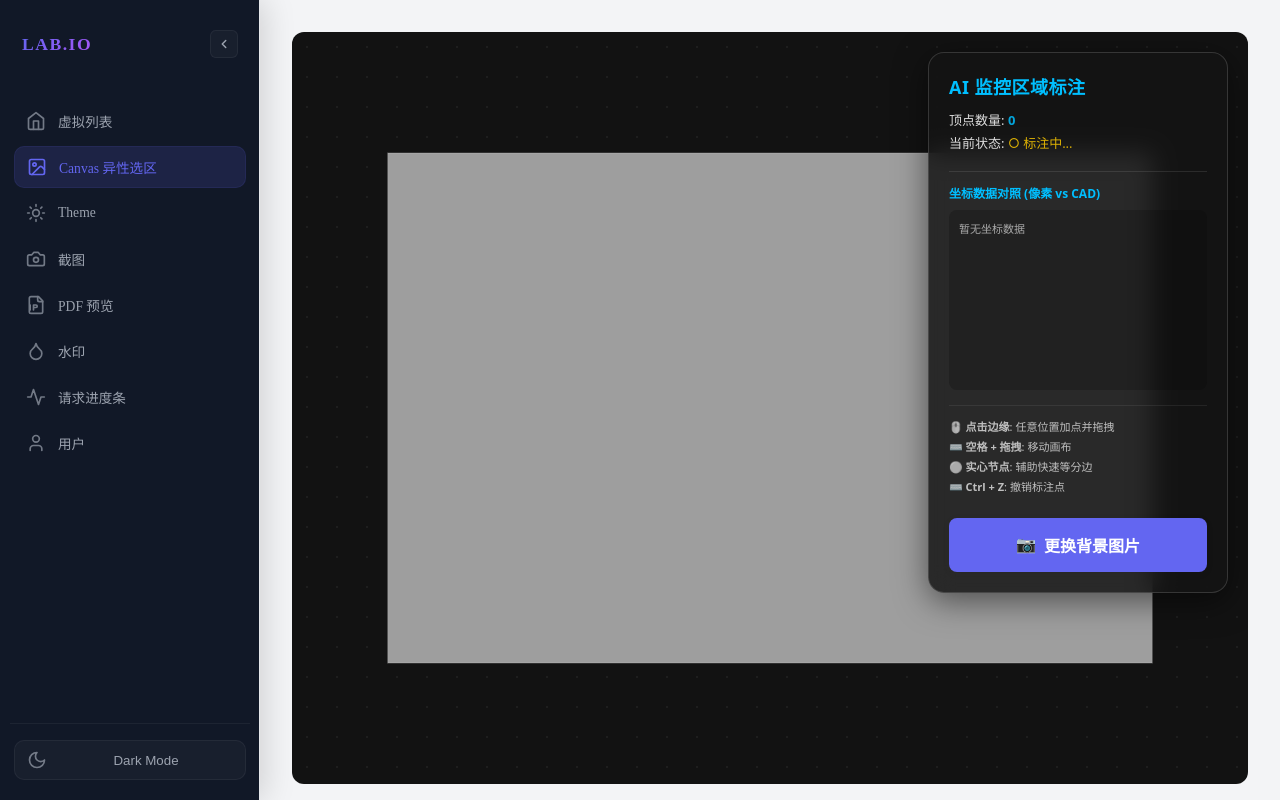
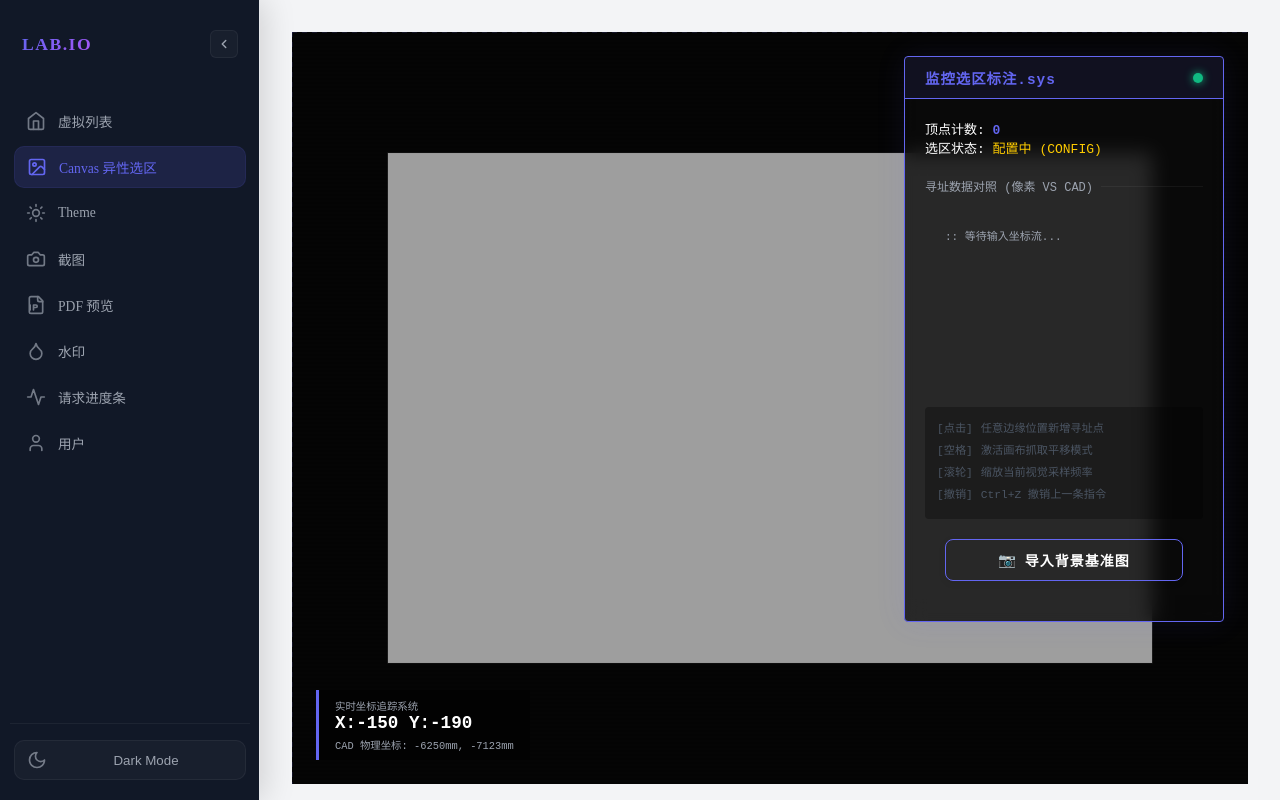
Before and after one commit to zhMoody/React_Example, a React (Vite) app: page /canvas in a window 1280 px wide. Built offline with nearby package versions, Linux system fonts and the light colour scheme.

Commit message:
refactor: Canvas 异性选区

```diff
--- a/src/baseLayout/Layout.css
+++ b/src/baseLayout/Layout.css
@@ -226,6 +226,6 @@
 }
 
 .content-inner {
-  max-width: 1200px;
-  margin: 0 auto;
+  width: 100%;
+  height: 100%;
 }
--- a/src/pages/Canvas/CanvasMonitor.css
+++ b/src/pages/Canvas/CanvasMonitor.css
@@ -2,16 +2,13 @@
   width: 100%;
   height: calc(100vh - 48px);
   overflow: hidden;
-  background-color: #121212;
-  /* 科技感点状网格背景 */
-  background-image: radial-gradient(
-    rgba(255, 255, 255, 0.05) 1px,
-    transparent 1px
-  );
-  background-size: 30px 30px;
+  background-color: #050505;
+  background-image:
+    linear-gradient(rgba(18, 16, 16, 0) 50%, rgba(0, 0, 0, 0.2) 50%),
+    radial-gradient(var(--border-color) 0.5px, transparent 0.5px);
+  background-size: 100% 4px, 40px 40px;
   position: relative;
   display: flex;
-  border-radius: 12px;
 }
 
 .monitor-canvas {
@@ -20,98 +17,157 @@
   height: 100%;
 }
 
+/* 浮动终端面板 */
 .floating-panel {
   position: absolute;
-  top: 20px;
-  right: 20px;
-  width: 300px;
+  top: 24px;
+  right: 24px;
+  width: 320px;
+  background: rgba(10, 10, 10, 0.8);
+  border: 1px solid var(--primary-color);
+  border-radius: 4px; /* 硬核直角圆角 */
+  padding: 0;
+  backdrop-filter: blur(10px);
+  box-shadow: 0 0 30px rgba(99, 102, 241, 0.1);
   color: #fff;
-  pointer-events: auto; /* 允许交互，用于滚动列表 */
-  background: rgba(20, 20, 20, 0.85);
-  padding: 20px;
-  border-radius: 16px;
-  font-family:
-    system-ui,
-    -apple-system,
-    sans-serif;
-  backdrop-filter: blur(12px);
-  border: 1px solid rgba(255, 255, 255, 0.15);
-  box-shadow: 0 8px 32px rgba(0, 0, 0, 0.5);
-  max-height: calc(100% - 40px);
-  overflow-y: auto;
-  z-index: 10;
+  z-index: 100;
+  font-family: monospace;
 }
 
-/* 隐藏外层面板滚动条 */
-.floating-panel::-webkit-scrollbar {
-  width: 0;
+.panel-inner {
+  padding: 20px;
+}
+
+.panel-header {
+  background: rgba(99, 102, 241, 0.1);
+  padding: 10px 20px;
+  border-bottom: 1px solid var(--primary-color);
+  display: flex;
+  justify-content: space-between;
+  align-items: center;
 }
 
 .panel-title {
-  font-size: 18px;
-  margin-bottom: 10px;
-  font-weight: 700;
-  color: #00bfff;
-  letter-spacing: 0.5px;
+  font-size: 0.9rem;
+  font-weight: 900;
+  color: var(--primary-color);
+  letter-spacing: 1px;
+  margin: 0;
 }
 
-.status-info {
-  font-size: 13px;
-  opacity: 0.85;
-  line-height: 1.8;
+.status-indicator {
+  width: 10px;
+  height: 10px;
+  border-radius: 50%;
+  background: #10b981;
+  box-shadow: 0 0 8px #10b981;
 }
 
 .data-section {
-  margin-top: 15px;
-  font-size: 12px;
-  border-top: 1px solid rgba(255, 255, 255, 0.1);
-  padding-top: 12px;
+  margin-top: 20px;
 }
 
 .section-title {
-  font-weight: 600;
-  margin-bottom: 8px;
-  color: #00bfff;
+  font-size: 0.75rem;
+  color: var(--text-muted);
+  text-transform: uppercase;
+  margin-bottom: 12px;
+  display: flex;
+  align-items: center;
+  gap: 8px;
 }
 
-.coordinate-list-container {
-  border-radius: 8px;
-  overflow: hidden;
-  background: rgba(0, 0, 0, 0.2);
+.section-title::after {
+  content: "";
+  height: 1px;
+  flex: 1;
+  background: rgba(255, 255, 255, 0.05);
 }
 
+/* 坐标列表项打磨 */
 .coordinate-item {
-  padding: 10px;
-  border-bottom: 1px solid rgba(255, 255, 255, 0.05);
+  padding: 12px;
+  border-bottom: 1px solid rgba(255, 255, 255, 0.03);
+  background: rgba(255, 255, 255, 0.02);
+  margin-bottom: 4px;
+  font-size: 0.8rem;
 }
 
 .coord-label {
-  color: #aaa;
+  color: var(--primary-color);
+  font-weight: bold;
+  font-size: 0.7rem;
+  margin-bottom: 4px;
+}
+
+.coord-row {
+  display: flex;
+  justify-content: space-between;
   margin-bottom: 2px;
 }
 
-.coord-cad {
-  color: #00ff88;
-  font-weight: 500;
+.coord-val {
+  color: #10b981;
 }
 
+.coord-cad {
+  color: #ef4444;
+  font-style: italic;
+}
+
+/* 操作指南 */
 .guide-section {
-  margin-top: 15px;
-  font-size: 11px;
-  opacity: 0.7;
-  border-top: 1px solid rgba(255, 255, 255, 0.1);
-  padding-top: 12px;
+  margin-top: 20px;
+  background: rgba(0, 0, 0, 0.3);
+  padding: 12px;
+  border-radius: 4px;
 }
 
 .guide-item {
-  margin-bottom: 4px;
+  font-size: 0.7rem;
+  color: var(--text-subtle);
+  margin-bottom: 6px;
+  display: flex;
+  gap: 8px;
 }
 
-.upload-btn:hover {
-  background: rgba(0, 191, 255, 0.3) !important;
-  transform: translateY(-1px);
+/* HUD 实时坐标显示 */
+.hud-coords {
+  position: absolute;
+  bottom: 24px;
+  left: 24px;
+  background: rgba(0, 0, 0, 0.6);
+  border-left: 3px solid var(--primary-color);
+  padding: 8px 16px;
+  font-family: monospace;
+  pointer-events: none;
 }
 
-.upload-btn:active {
-  transform: translateY(0);
+.hud-label {
+  font-size: 0.65rem;
+  color: var(--text-muted);
+  display: block;
 }
+
+.hud-value {
+  font-size: 1.1rem;
+  color: #fff;
+  font-weight: bold;
+}
+
+/* 按钮打磨 */
+.lab-upload-btn {
+  margin: 20px;
+  width: calc(100% - 40px);
+  font-family: monospace;
+  font-weight: 700;
+  letter-spacing: 1px;
+  border: 1px solid var(--primary-color) !important;
+  background: transparent !important;
+}
+
+.lab-upload-btn:hover {
+  background: var(--primary-color) !important;
+  color: #fff !important;
+  box-shadow: 0 0 15px var(--primary-color);
+}
--- a/src/pages/Canvas/CanvasMonitor.tsx
+++ b/src/pages/Canvas/CanvasMonitor.tsx
@@ -6,12 +6,11 @@ import Button, {
   ButtonVariant,
 } from "../../components/common/Button";
 
-// CAD physical size (mm)
 const CAD_WIDTH = 50000;
 const CAD_HEIGHT = 30000;
 
 interface Point {
-  x: number; // 图像像素坐标 (px)
+  x: number;
   y: number;
 }
 
@@ -25,17 +24,18 @@ export const CanvasMonitor: React.FC = () => {
   const fileInputRef = useRef<HTMLInputElement>(null);
   const [img, setImg] = useState<HTMLImageElement | null>(null);
 
-  // 视图矩阵状态
   const [scale, setScale] = useState(1);
   const [offset, setOffset] = useState({ x: 0, y: 0 });
   const [isPanning, setIsPanning] = useState(false);
   const [lastMousePos, setLastMousePos] = useState({ x: 0, y: 0 });
   const [isSpacePressed, setIsSpacePressed] = useState(false);
+  const [mousePos, setMousePos] = useState({ x: 0, y: 0 });
 
-  // 标注数据
   const [points, setPoints] = useState<Point[]>([]);
   const [selectedIndex, setSelectedIndex] = useState<number | null>(null);
   const [draggedIndex, setDraggedIndex] = useState<number | null>(null);
+
+  const [scanAlpha, setScanAlpha] = useState(0.15);
 
   const ratio = useMemo(() => {
     if (!img) return { x: 1, y: 1 };
@@ -75,11 +75,7 @@ export const CanvasMonitor: React.FC = () => {
       canvas.width = rect.width;
       canvas.height = rect.height;
 
-      const initialScale =
-        Math.min(
-          canvas.width / currentImg.width,
-          canvas.height / currentImg.height,
-        ) * 0.8;
+      const initialScale = Math.min(canvas.width / currentImg.width, canvas.height / currentImg.height) * 0.8;
       setScale(initialScale);
       setOffset({
         x: (canvas.width - currentImg.width * initialScale) / 2,
@@ -96,11 +92,19 @@ export const CanvasMonitor: React.FC = () => {
       resetView(image);
     };
 
-    const handleResize = () => {
-      if (img) resetView(img);
-    };
+    const handleResize = () => { if (img) resetView(img); };
     window.addEventListener("resize", handleResize);
     return () => window.removeEventListener("resize", handleResize);
+  }, []);
+
+  useEffect(() => {
+    let frameId: number;
+    const animate = (time: number) => {
+      setScanAlpha(0.15 + Math.sin(time / 500) * 0.05);
+      frameId = requestAnimationFrame(animate);
+    };
+    frameId = requestAnimationFrame(animate);
+    return () => cancelAnimationFrame(frameId);
   }, []);
 
   useEffect(() => {
@@ -112,7 +116,6 @@ export const CanvasMonitor: React.FC = () => {
       if ((e.ctrlKey || e.metaKey) && e.key === "z") {
         setPoints((prev) => prev.slice(0, -1));
         setSelectedIndex(null);
-        setDraggedIndex(null);
       }
     };
     const handleKeyUp = (e: KeyboardEvent) => {
@@ -130,10 +133,7 @@ export const CanvasMonitor: React.FC = () => {
     const canvas = canvasRef.current;
     if (!canvas) return { x: 0, y: 0 };
     const rect = canvas.getBoundingClientRect();
-    return {
-      x: e.clientX - rect.left,
-      y: e.clientY - rect.top,
-    };
+    return { x: e.clientX - rect.left, y: e.clientY - rect.top };
   };
 
   const toImageSpace = (cX: number, cY: number) => ({
@@ -146,15 +146,11 @@ export const CanvasMonitor: React.FC = () => {
     y: iY * scale + offset.y,
   });
 
-  const getDistance = (p1: Point, p2: Point) =>
-    Math.sqrt(Math.pow(p1.x - p2.x, 2) + Math.pow(p1.y - p2.y, 2));
+  const getDistance = (p1: Point, p2: Point) => Math.sqrt(Math.pow(p1.x - p2.x, 2) + Math.pow(p1.y - p2.y, 2));
 
   const clampPoint = (p: Point): Point => {
     if (!img) return p;
-    return {
-      x: Math.max(0, Math.min(img.width, p.x)),
-      y: Math.max(0, Math.min(img.height, p.y)),
-    };
+    return { x: Math.max(0, Math.min(img.width, p.x)), y: Math.max(0, Math.min(img.height, p.y)) };
   };
 
   const getClosestPointOnSegment = (p: Point, v: Point, w: Point) => {
@@ -191,10 +187,7 @@ export const CanvasMonitor: React.FC = () => {
     const zoomFactor = e.deltaY > 0 ? 0.9 : 1.1;
     const newScale = Math.max(0.1, Math.min(20, scale * zoomFactor));
     const { x: lX, y: lY } = toImageSpace(cX, cY);
-    setOffset({
-      x: cX - lX * newScale,
-      y: cY - lY * newScale,
-    });
+    setOffset({ x: cX - lX * newScale, y: cY - lY * newScale });
     setScale(newScale);
   };
 
@@ -264,11 +257,13 @@ export const CanvasMonitor: React.FC = () => {
       setDraggedIndex(newIndex);
     } else {
       setSelectedIndex(null);
-      setDraggedIndex(null);
     }
   };
 
   const handleMouseMove = (e: React.MouseEvent) => {
+    const { x: cX, y: cY } = getCanvasMousePos(e);
+    setMousePos({ x: cX, y: cY });
+
     if (isPanning) {
       const dx = e.clientX - lastMousePos.x;
       const dy = e.clientY - lastMousePos.y;
@@ -277,7 +272,6 @@ export const CanvasMonitor: React.FC = () => {
       return;
     }
     if (draggedIndex !== null) {
-      const { x: cX, y: cY } = getCanvasMousePos(e);
       const lP = clampPoint(toImageSpace(cX, cY));
       setPoints((prev) => {
         const next = [...prev];
@@ -298,25 +292,34 @@ export const CanvasMonitor: React.FC = () => {
     if (!ctx || !img || !canvas) return;
 
     ctx.clearRect(0, 0, canvas.width, canvas.height);
+
+    ctx.beginPath();
+    ctx.setLineDash([5, 5]);
+    ctx.strokeStyle = "rgba(99, 102, 241, 0.3)";
+    ctx.moveTo(0, mousePos.y); ctx.lineTo(canvas.width, mousePos.y);
+    ctx.moveTo(mousePos.x, 0); ctx.lineTo(mousePos.x, canvas.height);
+    ctx.stroke();
+    ctx.setLineDash([]);
+
     ctx.save();
     ctx.translate(offset.x, offset.y);
     ctx.scale(scale, scale);
 
     ctx.drawImage(img, 0, 0);
-    ctx.strokeStyle = "rgba(255, 255, 255, 0.3)";
+    ctx.strokeStyle = "rgba(255, 255, 255, 0.1)";
     ctx.lineWidth = 1 / scale;
     ctx.strokeRect(0, 0, img.width, img.height);
 
     if (points.length > 0) {
       ctx.beginPath();
       ctx.moveTo(points[0].x, points[0].y);
-      for (let i = 1; i < points.length; i++)
-        ctx.lineTo(points[i].x, points[i].y);
+      for (let i = 1; i < points.length; i++) ctx.lineTo(points[i].x, points[i].y);
+
       if (points.length >= 3) {
         ctx.closePath();
-        ctx.fillStyle = "rgba(0, 191, 255, 0.15)";
+        ctx.fillStyle = `rgba(99, 102, 241, ${scanAlpha})`;
         ctx.fill();
-        ctx.strokeStyle = "#00bfff";
+        ctx.strokeStyle = "var(--primary-color)";
       } else {
         ctx.strokeStyle = "#ffcc00";
       }
@@ -327,15 +330,16 @@ export const CanvasMonitor: React.FC = () => {
       points.forEach((p, i) => {
         ctx.beginPath();
         ctx.arc(p.x, p.y, 6 / scale, 0, Math.PI * 2);
-        ctx.fillStyle = selectedIndex === i ? "#00bfff" : "#ffffff";
+        ctx.fillStyle = selectedIndex === i ? "var(--primary-color)" : "#fff";
         ctx.fill();
-        ctx.strokeStyle = selectedIndex === i ? "#ffffff" : "#333333";
+        ctx.strokeStyle = "#1a1a1a";
         ctx.lineWidth = 2 / scale;
         ctx.stroke();
+
         if (selectedIndex === i) {
           ctx.beginPath();
           ctx.arc(p.x, p.y, 10 / scale, 0, Math.PI * 2);
-          ctx.strokeStyle = "rgba(0, 191, 255, 0.5)";
+          ctx.strokeStyle = "rgba(99, 102, 241, 0.5)";
           ctx.lineWidth = 1 / scale;
           ctx.stroke();
         }
@@ -343,32 +347,29 @@ export const CanvasMonitor: React.FC = () => {
 
       virtualPoints.forEach((vp) => {
         ctx.beginPath();
-        ctx.arc(vp.x, vp.y, 5 / scale, 0, Math.PI * 2);
-        ctx.fillStyle = "#ffffff";
+        ctx.arc(vp.x, vp.y, 4 / scale, 0, Math.PI * 2);
+        ctx.fillStyle = "#fff";
         ctx.fill();
-        ctx.strokeStyle = "#00bfff";
-        ctx.lineWidth = 2 / scale;
+        ctx.strokeStyle = "var(--primary-color)";
+        ctx.lineWidth = 1.5 / scale;
         ctx.stroke();
       });
     }
     ctx.restore();
-  }, [img, scale, offset, points, selectedIndex, virtualPoints]);
+  }, [img, scale, offset, points, selectedIndex, virtualPoints, mousePos, scanAlpha]);
 
-  const getCursor = () => {
-    if (isPanning) return "grabbing";
-    if (isSpacePressed) return "grab";
-    if (draggedIndex !== null) return "grabbing";
-    return "crosshair";
-  };
+  const currentImgPos = toImageSpace(mousePos.x, mousePos.y);
 
   const renderCoordinateItem = (item: any) => (
     <div className="coordinate-item">
-      <div className="coord-label">顶点 {item.index + 1}:</div>
-      <div>
-        像素: {Math.round(item.x)}, {Math.round(item.y)}
+      <div className="coord-label">顶点索引: 0x{item.index.toString(16).toUpperCase().padStart(2, '0')}</div>
+      <div className="coord-row">
+        <span>像素位置:</span>
+        <span className="coord-val">{Math.round(item.x)}, {Math.round(item.y)}</span>
       </div>
-      <div className="coord-cad">
-        CAD: {Math.round(item.x / ratio.x)}mm, {Math.round(item.y / ratio.y)}mm
+      <div className="coord-row">
+        <span>CAD 尺寸:</span>
+        <span className="coord-cad">{Math.round(item.x / ratio.x)}mm, {Math.round(item.y / ratio.y)}mm</span>
       </div>
     </div>
   );
@@ -383,7 +384,7 @@ export const CanvasMonitor: React.FC = () => {
         onMouseMove={handleMouseMove}
         onMouseUp={handleMouseUp}
         onMouseLeave={handleMouseUp}
-        style={{ cursor: getCursor() }}
+        style={{ cursor: isPanning ? "grabbing" : isSpacePressed ? "grab" : "crosshair" }}
       />
 
       <input
@@ -394,36 +395,37 @@ export const CanvasMonitor: React.FC = () => {
         onChange={handleImageUpload}
       />
 
+      <div className="hud-coords">
+        <span className="hud-label">实时坐标追踪系统</span>
+        <div className="hud-value">
+          X:{Math.round(currentImgPos.x)} Y:{Math.round(currentImgPos.y)}
+        </div>
+        <span className="hud-label" style={{ marginTop: '4px' }}>CAD 物理坐标: {Math.round(currentImgPos.x / ratio.x)}mm, {Math.round(currentImgPos.y / ratio.y)}mm</span>
+      </div>
+
       <div className="floating-panel">
-        <div className="panel-title">AI 监控区域标注</div>
+        <div className="panel-header">
+          <h2 className="panel-title">监控选区标注.sys</h2>
+          <div className="status-indicator"></div>
+        </div>
+        <div className="panel-inner">
           <div className="status-info">
-          顶点数量:{" "}
-          <span style={{ color: "#00bfff", fontWeight: "bold" }}>
-            {points.length}
-          </span>
+            顶点计数: <span style={{ color: "var(--primary-color)", fontWeight: "bold" }}>{points.length}</span>
             <br />
-          当前状态:{" "}
-          {points.length >= 3 ? (
-            <span style={{ color: "#00ff88" }}>● 区域已生效</span>
-          ) : (
-            <span style={{ color: "#ffcc00" }}>○ 标注中...</span>
-          )}
+            选区状态: {points.length >= 3 ? <span style={{ color: "#10b981" }}>在线 (ACTIVE)</span> : <span style={{ color: "#ffcc00" }}>配置中 (CONFIG)</span>}
           </div>
 
           <div className="data-section">
-          <div className="section-title">坐标数据对照 (像素 vs CAD)</div>
-          <div
-            className="coordinate-list-container"
-            style={{ height: "180px", position: "relative" }}
-          >
+            <div className="section-title">寻址数据对照 (像素 vs CAD)</div>
+            <div className="coordinate-list-container" style={{ height: "180px", position: "relative" }}>
               {points.length === 0 ? (
-              <div style={{ padding: "10px", fontSize: "11px", color: "#aaa" }}>
-                暂无坐标数据
+                <div style={{ padding: "20px", fontSize: "11px", color: "var(--text-muted)", fontFamily: 'monospace' }}>
+                  :: 等待输入坐标流...
                 </div>
               ) : (
                 <SegmentedVirtualList
                   listData={virtualListData}
-                estimatedItemHeight={60}
+                  estimatedItemHeight={70}
                   containerHeight={180}
                   bufferCount={5}
                   segmentSize={100}
@@ -434,34 +436,22 @@ export const CanvasMonitor: React.FC = () => {
           </div>
 
           <div className="guide-section">
-          <div className="guide-item">
-            🖱️ <b>点击边缘</b>: 任意位置加点并拖拽
-          </div>
-          <div className="guide-item">
-            ⌨️ <b>空格 + 拖拽</b>: 移动画布
-          </div>
-          <div className="guide-item">
-            ⚪ <b>实心节点</b>: 辅助快速等分边
-          </div>
-          <div className="guide-item">
-            ⌨️ <b>Ctrl + Z</b>: 撤销标注点
-          </div>
+            <div className="guide-item"><span>[点击]</span> 任意边缘位置新增寻址点</div>
+            <div className="guide-item"><span>[空格]</span> 激活画布抓取平移模式</div>
+            <div className="guide-item"><span>[滚轮]</span> 缩放当前视觉采样频率</div>
+            <div className="guide-item"><span>[撤销]</span> Ctrl+Z 撤销上一条指令</div>
           </div>
 
           <Button
             variant={ButtonVariant.Primary}
-          size={ButtonSize.LG}
+            size={ButtonSize.MD}
             onClick={() => fileInputRef.current?.click()}
-          style={{
-            marginTop: "20px",
-            width: "100%",
-            fontWeight: "600",
-            gap: "8px",
-          }}
+            className="lab-upload-btn"
             icon="📷"
           >
-          更换背景图片
+            导入背景基准图
           </Button>
+        </div>
       </div>
     </div>
   );
--- a/src/pages/virtual/Virtual.css
+++ b/src/pages/virtual/Virtual.css
@@ -1,6 +1,6 @@
 .virtual-lab {
   padding: 40px;
-  max-width: 1600px;
+  max-width: 1400px;
   margin: 0 auto;
 }
 
```
Also changed, not shown: src/components/virtual/DynamicVirtualList.tsx (+8 -10 lines), src/pages/virtual/Virtual.tsx (+80 -31 lines). Lines whose indentation alone changed are shown as unchanged.
